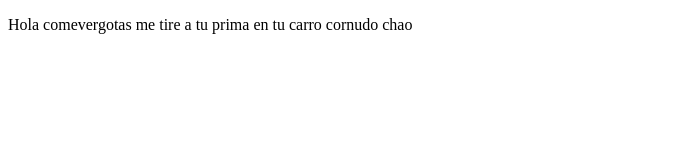
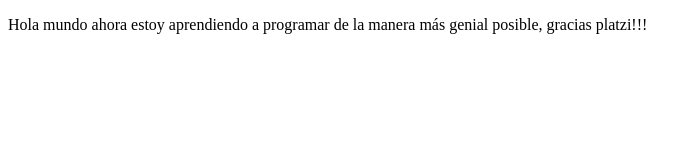
Before and after one commit to oscarbol98/proyectoDemoCursoPrework, a plain HTML site: page index.html in a window 1280 px wide. Shown: the whole page, without its empty margins (0-700 px from the left). Drawn offline with Linux system fonts and the light colour scheme.

Commit message:
cambios serios

```diff
--- a/index.html
+++ b/index.html
@@ -8,7 +8,7 @@
 </head>
 <body>
     <p>
-        Hola comevergotas me tire a tu prima en tu carro cornudo chao
+        Hola mundo ahora estoy aprendiendo a programar de la manera más genial posible, gracias platzi!!!
     </p>
 </body>
 </html>
```
